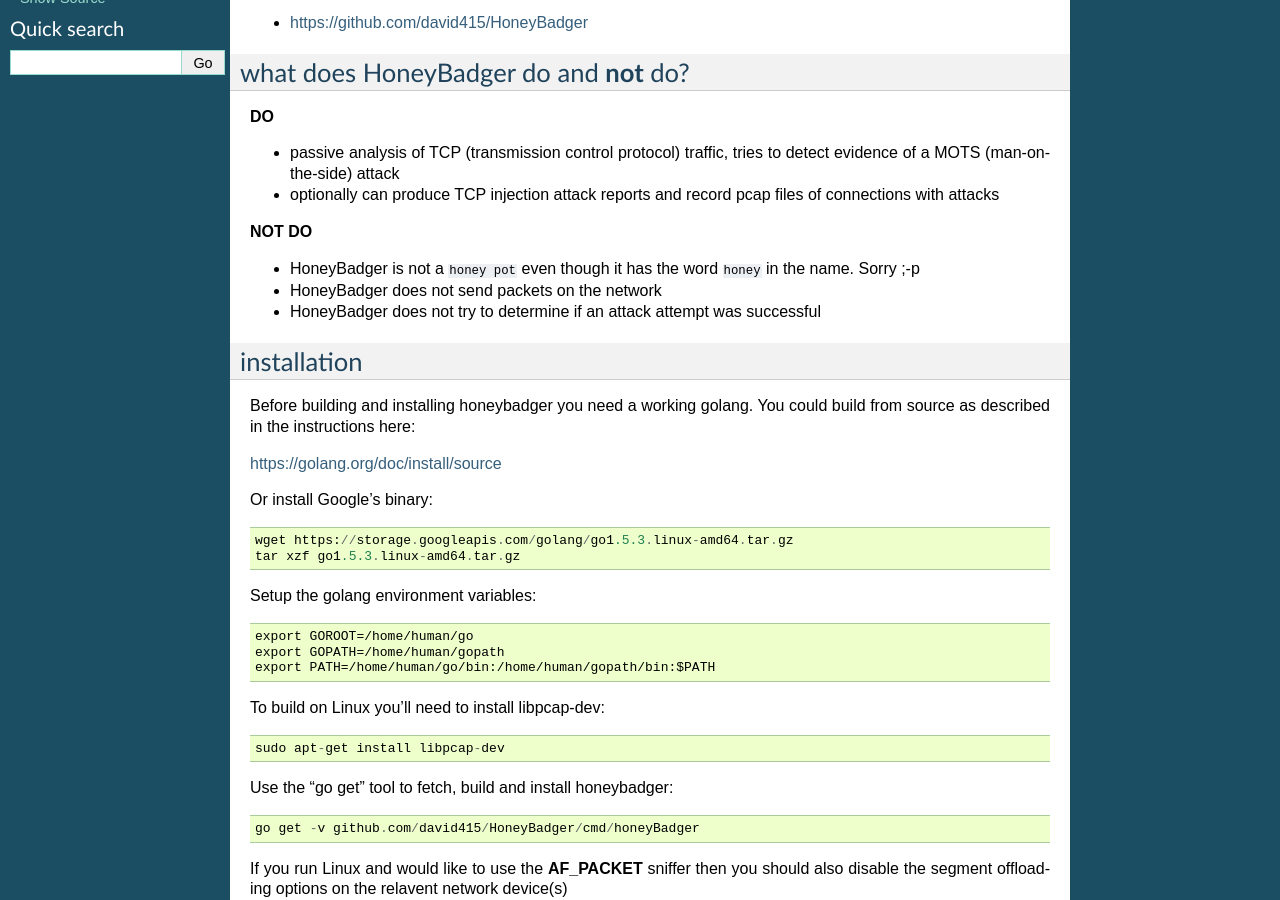
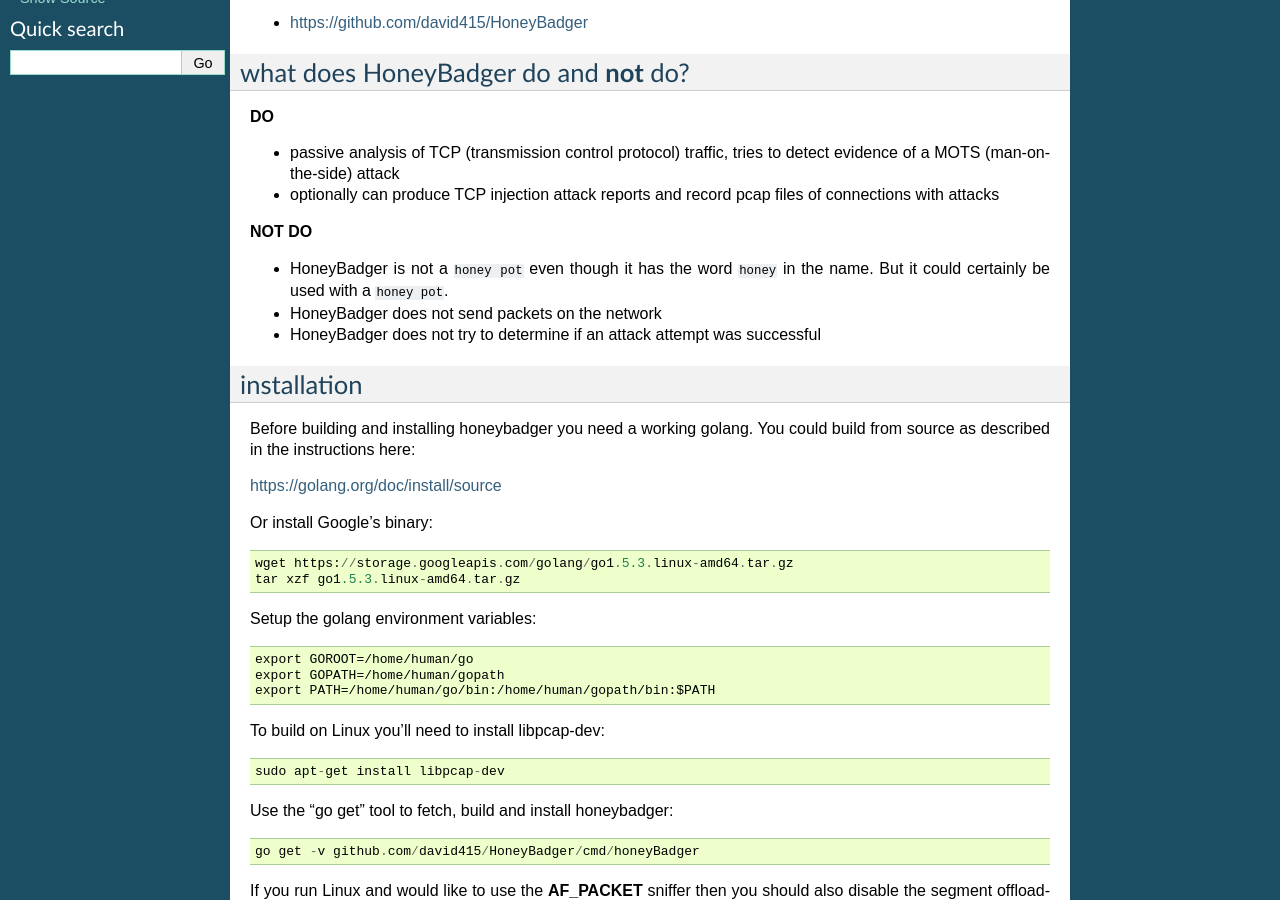
Before and after one commit to david415/HoneyBadger_docs, a Sphinx documentation site: the page built from source/index.rst, in a window 1280 px wide and 900 px high, scrolled down 560 px. Built offline with Sphinx 7.4.7, drawn with Linux system fonts in a browser that asks for light colours.

Commit message:
Add additional comment about honey pots

```diff
--- a/source/index.rst
+++ b/source/index.rst
@@ -36,7 +36,7 @@
 
 **NOT DO**
 
-- HoneyBadger is not a ``honey pot`` even though it has the word ``honey`` in the name. Sorry ;-p
+- HoneyBadger is not a ``honey pot`` even though it has the word ``honey`` in the name. But it could certainly be used with a ``honey pot``.
 
 - HoneyBadger does not send packets on the network
 
```
